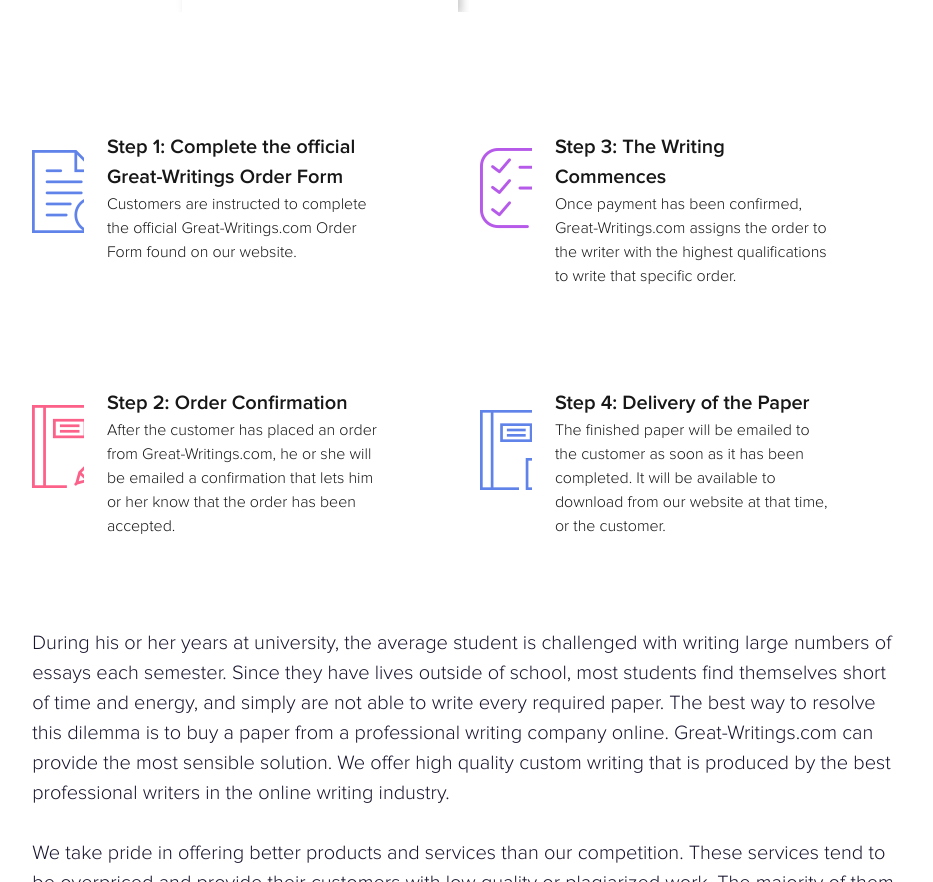
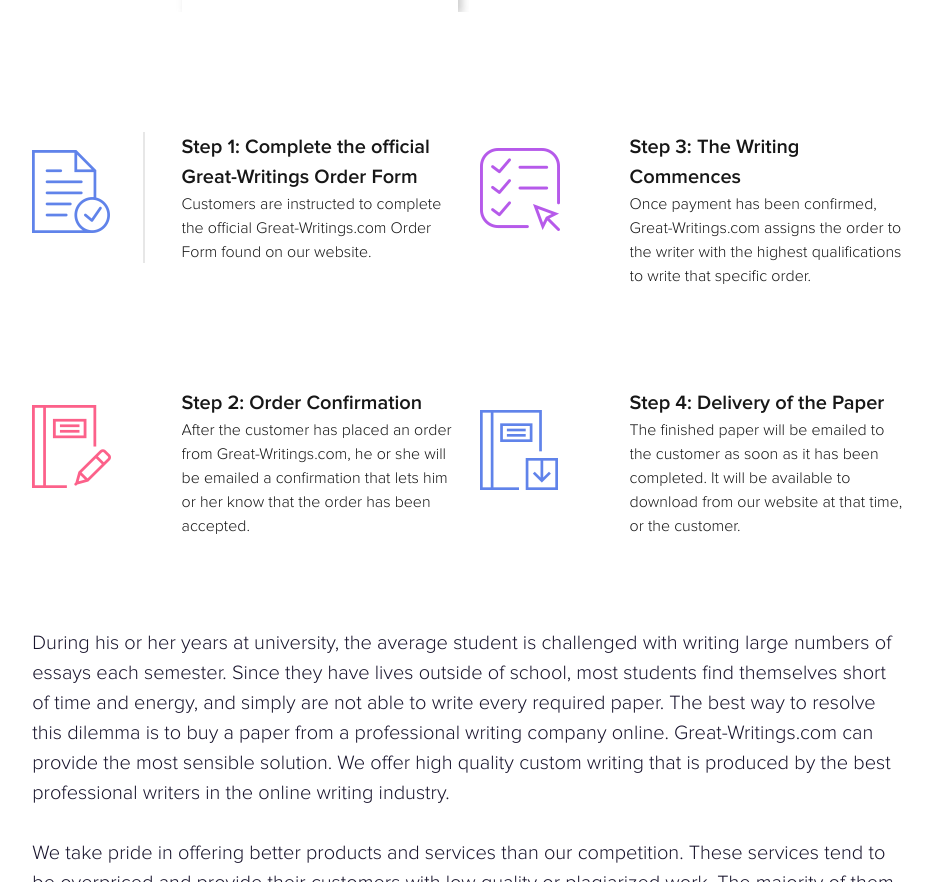
Before and after one commit to DmitryDCH/Blue_Site-Original, a website: page index.html in a window 1280 px wide. Shown: the part 854-1736 px from the top of the page, without its empty margins (171-1104 px from the left). Drawn offline with Linux system fonts and the light colour scheme.

Commit message:
how it works fix

```diff
--- a/index.html
+++ b/index.html
@@ -160,7 +160,7 @@
         <div class="container howItWorks">
             <div class="row">
                 <div class="stepWrapper">
-                    <div class="col xl1 l2 s12">
+                    <div class="col xl2 l2 s12">
                         <div class="imgWrapper">
                             <span class="form"></span>
                         </div>
@@ -171,7 +171,7 @@
                             <p class="text">Customers are instructed to complete the official Great-Writings.com Order Form found on our website.</p>
                         </div>
                     </div>
-                    <div class="col xl1 offset-xl1 l2 s12">
+                    <div class="col xl2 l2 s12">
                         <div class="imgWrapper">
                             <span class="form3"></span>
                         </div>
@@ -186,7 +186,7 @@
                 </div>
                 <div class="row">
                     <div class="stepWrapper">
-                        <div class="col xl1 l2 s12">
+                        <div class="col xl2 l2 s12">
                             <div class="imgWrapper">
                                 <span class="form2"></span>
                             </div>
@@ -199,7 +199,7 @@
                                     or her know that the order has been accepted.</p>
                             </div>
                         </div>
-                        <div class="col xl1 offset-xl1 l2 s12">
+                        <div class="col xl2 l2 s12">
                             <div class="imgWrapper">
                                 <span class="form4"></span>
                             </div>
```
